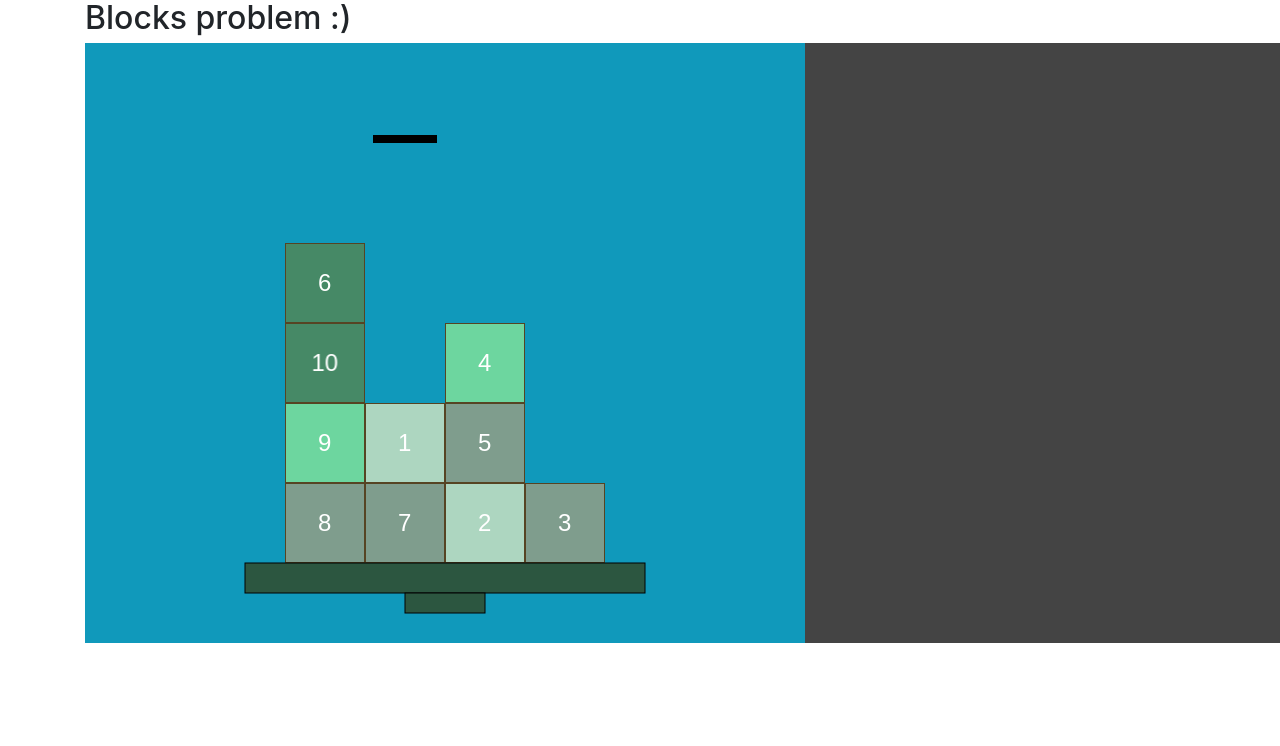
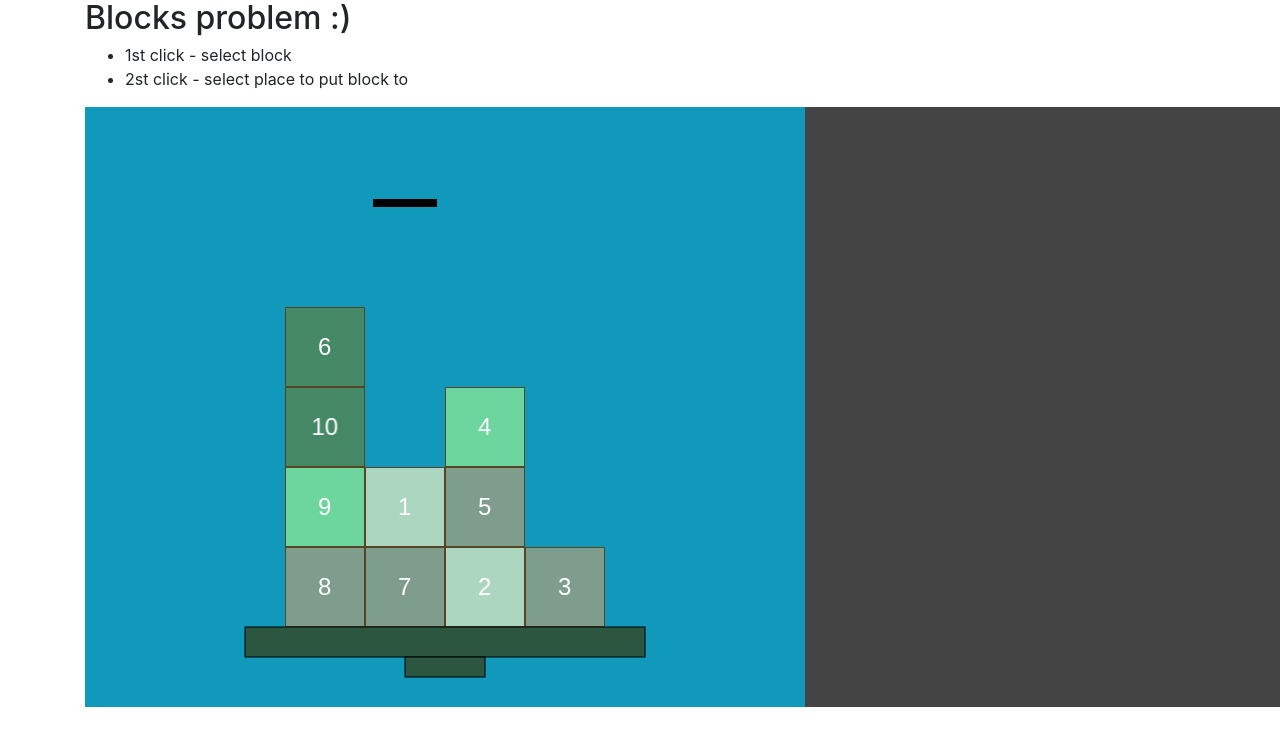
Before and after one commit to KeeReal/keereal.github.io, a plain HTML site: page index.html in a window 1280 px wide. Drawn offline with nearby package versions, Linux system fonts and the light colour scheme.

Commit message:
instruction added :)

```diff
--- a/index.html
+++ b/index.html
@@ -16,8 +16,13 @@
                 <div class="col-md-12">
                     <h2>Blocks problem :)</h2>
                 </div>
+                <div class="col-md-12">
+                    <ul>
+                        <li>1st click - select block</li>
+                        <li>2st click - select place to put block to</li>
+                    </ul>
+                </div>
             </div>
-
 
             <div class="row">
                 <div class="col-md-12">
```
